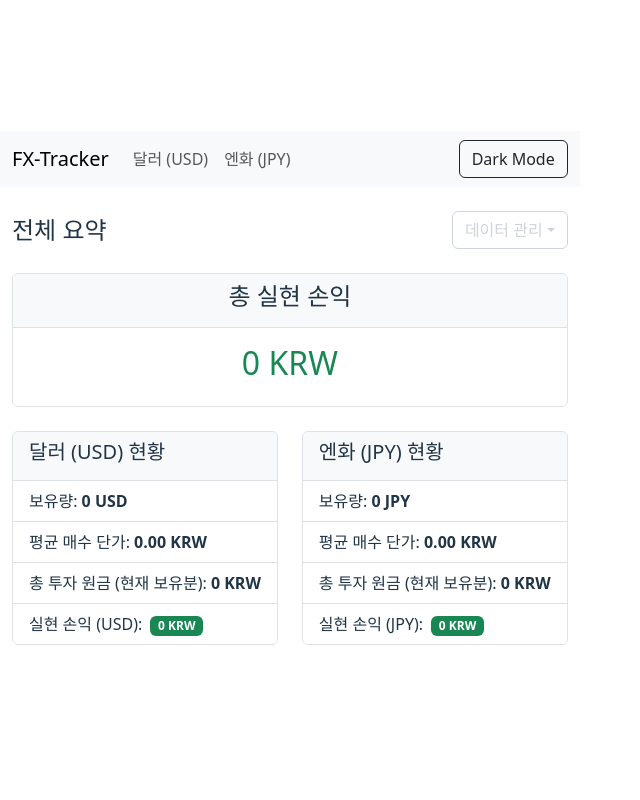
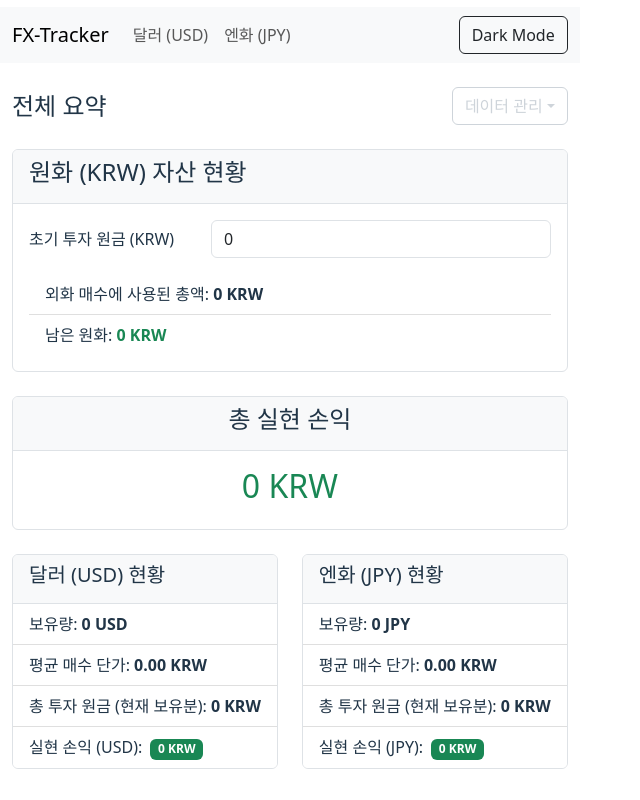
Before and after one commit to yeob77/fx-tracker, a React (Vite) app: page / in a window 1280 px wide. Shown: the whole page, without its empty margins (0-640 px from the left). Built offline with nearby package versions, Linux system fonts and the light colour scheme.

Commit message:
feat: JPY calculation and input improvements

```diff
--- a/src/components/PurchaseModal.tsx
+++ b/src/components/PurchaseModal.tsx
@@ -29,17 +29,21 @@ const PurchaseModal = ({ show, handleClose, onSave, currencyName, currencyCode,
   });
 
   const [calculationMode, setCalculationMode] = useState<'quantity' | 'krw'>('quantity'); // 'quantity' means input quantity, calculate KRW; 'krw' means input KRW, calculate quantity
+  const isJpy = currencyCode === 'JPY';
 
   // Effect to pre-fill form when editingRecord changes
   useEffect(() => {
     if (show && editingRecord) {
-      const calculatedTotalKrw = Number(editingRecord.purchasePrice) * Number(editingRecord.initialQuantity);
+      const isJpyEdit = editingRecord.currency === 'JPY';
+      const displayPrice = isJpyEdit ? editingRecord.purchasePrice * 100 : editingRecord.purchasePrice;
+      const calculatedTotalKrw = Math.round(editingRecord.purchasePrice * editingRecord.initialQuantity);
+
       setFormData({
         currency: editingRecord.currency,
         purchaseDate: editingRecord.purchaseDate,
-        purchasePrice: String(editingRecord.purchasePrice),
+        purchasePrice: String(displayPrice),
         initialQuantity: String(editingRecord.initialQuantity),
-        totalKrwAmount: String(calculatedTotalKrw), // Calculate and set
+        totalKrwAmount: String(calculatedTotalKrw),
         memo: editingRecord.memo || '',
         fee: String(editingRecord.fee || 0),
       });
@@ -57,38 +61,38 @@ const PurchaseModal = ({ show, handleClose, onSave, currencyName, currencyCode,
     setCalculationMode('quantity'); // Reset mode when modal opens
   }, [show, editingRecord, currencyCode]);
 
-  // No longer need a separate useEffect for calculatedKrwAmount as it's handled in handleChange
-  // const [calculatedKrwAmount, setCalculatedKrwAmount] = useState(0);
-
   const handleChange = (e: React.ChangeEvent<HTMLInputElement>) => {
     const { name, value } = e.target;
     setFormData(prev => {
       const newFormData = { ...prev, [name]: value };
 
-      const numPurchasePrice = Number(newFormData.purchasePrice) || 0;
-      let numInitialQuantity = Number(newFormData.initialQuantity) || 0;
-      let numTotalKrwAmount = Number(newFormData.totalKrwAmount) || 0;
+      const displayPrice = Number(newFormData.purchasePrice) || 0;
+      const effectiveRate = isJpy ? displayPrice / 100 : displayPrice;
+
+      const numInitialQuantity = Number(newFormData.initialQuantity) || 0;
+      const numTotalKrwAmount = Number(newFormData.totalKrwAmount) || 0;
 
       if (name === 'purchasePrice' || name === 'initialQuantity') {
         if (calculationMode === 'quantity') { // User is inputting quantity, calculate KRW
-          newFormData.totalKrwAmount = String(numPurchasePrice * numInitialQuantity);
-        } else { // User is inputting KRW, calculate quantity
-          if (numPurchasePrice > 0) {
-            newFormData.initialQuantity = String(numTotalKrwAmount / numPurchasePrice);
+          newFormData.totalKrwAmount = String(Math.round(effectiveRate * numInitialQuantity));
+        } else { // User is inputting KRW, but changed price or quantity field (less common)
+          if (effectiveRate > 0) {
+            const calculatedQuantity = numTotalKrwAmount / effectiveRate;
+            newFormData.initialQuantity = String(parseFloat(calculatedQuantity.toFixed(2)));
           } else {
             newFormData.initialQuantity = '';
           }
         }
       } else if (name === 'totalKrwAmount') {
         if (calculationMode === 'krw') { // User is inputting KRW, calculate quantity
-          if (numPurchasePrice > 0) {
-            newFormData.initialQuantity = String(numTotalKrwAmount / numPurchasePrice);
+          if (effectiveRate > 0) {
+            const calculatedQuantity = numTotalKrwAmount / effectiveRate;
+            newFormData.initialQuantity = String(parseFloat(calculatedQuantity.toFixed(2)));
           } else {
             newFormData.initialQuantity = '';
           }
-        } else { // This case should not happen if mode is 'quantity' and totalKrwAmount is changed directly
-          // But if it does, recalculate totalKrwAmount based on price and quantity
-          newFormData.totalKrwAmount = String(numPurchasePrice * numInitialQuantity);
+        } else { // User is inputting quantity, but changed KRW field (should be disabled)
+          newFormData.totalKrwAmount = String(Math.round(effectiveRate * numInitialQuantity));
         }
       }
       return newFormData;
@@ -96,11 +100,12 @@ const PurchaseModal = ({ show, handleClose, onSave, currencyName, currencyCode,
   };
 
   const handleSave = () => {
-    const numPurchasePrice = Number(formData.purchasePrice);
+    const displayPrice = Number(formData.purchasePrice);
+    const rateToStore = isJpy ? displayPrice / 100 : displayPrice;
     const numInitialQuantity = Number(formData.initialQuantity);
     const numFee = Number(formData.fee);
 
-    if (numPurchasePrice <= 0 || numInitialQuantity <= 0) {
+    if (displayPrice <= 0 || numInitialQuantity <= 0) {
       alert('환율과 수량은 0보다 커야 합니다.');
       return;
     }
@@ -108,7 +113,7 @@ const PurchaseModal = ({ show, handleClose, onSave, currencyName, currencyCode,
       id: editingRecord?.id,
       ...formData,
       currency: formData.currency as Currency,
-      purchasePrice: numPurchasePrice,
+      purchasePrice: rateToStore,
       initialQuantity: numInitialQuantity,
       fee: numFee,
     });
@@ -156,11 +161,11 @@ const PurchaseModal = ({ show, handleClose, onSave, currencyName, currencyCode,
           </Form.Group>
 
           <Form.Group className="mb-3" controlId="purchasePrice">
-            <Form.Label>환율 (1 {currencyCode} 당 KRW)</Form.Label>
+            <Form.Label>환율 (1{isJpy ? '00' : ''} {currencyCode} 당 KRW)</Form.Label>
             <Form.Control
               type="number"
               name="purchasePrice"
-              placeholder="예: 9.40"
+              placeholder={isJpy ? "예: 930.97" : "예: 1380.50"}
               value={formData.purchasePrice}
               onChange={handleChange}
             />
@@ -203,6 +208,7 @@ const PurchaseModal = ({ show, handleClose, onSave, currencyName, currencyCode,
               type="text"
               name="memo"
               placeholder="예: 월급날 환전"
+              value={formData.memo}
               onChange={handleChange}
             />
           </Form.Group>
--- a/src/components/SaleModal.tsx
+++ b/src/components/SaleModal.tsx
@@ -31,12 +31,17 @@ const SaleModal = ({ show, handleClose, onSave, holdings, currencyName, currency
   const [selectedLotId, setSelectedLotId] = useState<string | null>(null);
   const [fee, setFee] = useState<string>(''); // Changed to string
 
+  const isJpy = currencyCode === 'JPY';
+
   // Reset form or pre-fill when modal is opened/closed or editingRecord changes
   useEffect(() => {
     if (show) {
       if (editingRecord) {
+        const isJpyEdit = currencyCode === 'JPY'; // Use currencyCode from props for consistency
+        const displaySalePrice = isJpyEdit ? editingRecord.salePrice * 100 : editingRecord.salePrice;
+
         setSaleDate(editingRecord.saleDate);
-        setSalePrice(String(editingRecord.salePrice)); // Convert to string
+        setSalePrice(String(displaySalePrice)); // Convert to string
         setQuantity(String(editingRecord.quantity)); // Convert to string
         setSelectedLotId(editingRecord.purchaseLotId);
         setFee(String(editingRecord.fee || 0)); // Convert to string
@@ -48,21 +53,22 @@ const SaleModal = ({ show, handleClose, onSave, holdings, currencyName, currency
         setFee(''); // Reset to empty string
       }
     }
-  }, [show, editingRecord]);
+  }, [show, editingRecord, currencyCode]);
 
   const handleSave = () => {
+    const displaySalePrice = Number(salePrice);
+    const saleRateToStore = isJpy ? displaySalePrice / 100 : displaySalePrice;
+    const numQuantity = Number(quantity);
+    const numFee = Number(fee);
+
     const selectedLot = holdings.find(lot => lot.id === selectedLotId);
 
     if (!selectedLotId || !selectedLot) {
       alert('판매할 매수 묶음을 선택해주세요.');
       return;
     }
-    // Convert string inputs to numbers for validation and saving
-    const numSalePrice = Number(salePrice);
-    const numQuantity = Number(quantity);
-    const numFee = Number(fee);
 
-    if (numSalePrice <= 0 || numQuantity <= 0) {
+    if (displaySalePrice <= 0 || numQuantity <= 0) {
       alert('환율과 수량은 0보다 커야 합니다.');
       return;
     }
@@ -74,7 +80,7 @@ const SaleModal = ({ show, handleClose, onSave, holdings, currencyName, currency
     onSave({
       id: editingRecord?.id, // Pass id if editing
       saleDate,
-      salePrice: numSalePrice,
+      salePrice: saleRateToStore,
       quantity: numQuantity,
       purchaseLotId: selectedLotId,
       fee: numFee, // Include fee
@@ -99,8 +105,8 @@ const SaleModal = ({ show, handleClose, onSave, holdings, currencyName, currency
             />
           </Form.Group>
           <Form.Group className="mb-3">
-            <Form.Label>매도 환율 (1 {currencyCode} 당 KRW)</Form.Label>
-            <Form.Control type="number" placeholder="예: 9.55" value={salePrice} onChange={e => setSalePrice(e.target.value)} />
+            <Form.Label>매도 환율 (1{isJpy ? '00' : ''} {currencyCode} 당 KRW)</Form.Label>
+            <Form.Control type="number" placeholder={isJpy ? "예: 930.97" : "예: 1380.50"} value={salePrice} onChange={e => setSalePrice(e.target.value)} />
           </Form.Group>
           <Form.Group className="mb-3">
             <Form.Label>매도 수량 ({currencyCode})</Form.Label>
@@ -146,7 +152,7 @@ const SaleModal = ({ show, handleClose, onSave, holdings, currencyName, currency
                     />
                   </td>
                   <td>{lot.purchaseDate}</td>
-                  <td>{lot.purchasePrice.toFixed(2)}</td>
+                  <td>{(isJpy ? lot.purchasePrice * 100 : lot.purchasePrice).toFixed(2)}</td>
                   <td>{lot.remainingQuantity.toLocaleString()} {currencyCode}</td>
                 </tr>
               ))}
--- a/src/pages/HomePage.tsx
+++ b/src/pages/HomePage.tsx
@@ -1,8 +1,8 @@
 import { useTheme } from '../contexts/ThemeContext';
 import { useLocalStorage } from '../hooks/useLocalStorage';
-import { useRef } from 'react';
+import { useRef, useState, useEffect } from 'react';
 import type { PurchaseLot, SaleRecord } from '../types/definitions';
-import { Card, ListGroup, Badge, Row, Col, Dropdown } from 'react-bootstrap'; // Import Button
+import { Card, ListGroup, Badge, Row, Col, Dropdown, Form } from 'react-bootstrap'; // Import Form
 
 // Chart imports
 import {
@@ -30,10 +30,17 @@ ChartJS.register(
 
 const HomePage = () => {
   const { theme } = useTheme();
+  const [initialKrw, setInitialKrw] = useLocalStorage<number>('initialKrw', 0);
+  const [krwInput, setKrwInput] = useState(initialKrw.toString());
+
   const [usdLots] = useLocalStorage<PurchaseLot[]>('usdLots', []);
   const [usdSales] = useLocalStorage<SaleRecord[]>('usdSales', []);
   const [jpyLots] = useLocalStorage<PurchaseLot[]>('jpyLots', []);
   const [jpySales] = useLocalStorage<SaleRecord[]>('jpySales', []);
+
+  useEffect(() => {
+    setKrwInput(initialKrw.toString());
+  }, [initialKrw]);
 
   const calculateSummary = (lots: PurchaseLot[], sales: SaleRecord[]) => {
     const holdings = lots.filter(lot => lot.remainingQuantity > 0);
@@ -58,11 +65,28 @@ const HomePage = () => {
   const usdSummary = calculateSummary(usdLots, usdSales);
   const jpySummary = calculateSummary(jpyLots, jpySales);
 
+  const totalKrwInvested = usdLots.reduce((sum, lot) => sum + (lot.purchasePrice * lot.initialQuantity), 0) + jpyLots.reduce((sum, lot) => sum + (lot.purchasePrice * lot.initialQuantity), 0);
+  const remainingKrw = initialKrw - totalKrwInvested;
+
   const grandTotalRealizedProfit = usdSummary.totalRealizedProfit + jpySummary.totalRealizedProfit;
 
   const formatKrw = (amount: number) => {
     return `${amount >= 0 ? '' : '-'}${Math.abs(amount).toLocaleString(undefined, { maximumFractionDigits: 0 })} KRW`;
   }
+
+  const handleKrwInputChange = (e: React.ChangeEvent<HTMLInputElement>) => {
+    setKrwInput(e.target.value);
+  };
+
+  const handleKrwInputBlur = () => {
+    const value = parseFloat(krwInput);
+    if (!isNaN(value)) {
+      setInitialKrw(value);
+    } else {
+      setInitialKrw(0);
+      setKrwInput('0');
+    }
+  };
 
   // --- Chart Data Preparation ---
   const getCumulativeSalesData = (sales: SaleRecord[]) => {
@@ -157,6 +181,7 @@ const HomePage = () => {
 
   const handleExportData = () => {
     const dataToExport = {
+      initialKrw: JSON.parse(localStorage.getItem('initialKrw') || '0'),
       usdLots: JSON.parse(localStorage.getItem('usdLots') || '[]'),
       usdSales: JSON.parse(localStorage.getItem('usdSales') || '[]'),
       jpyLots: JSON.parse(localStorage.getItem('jpyLots') || '[]'),
@@ -188,6 +213,9 @@ const HomePage = () => {
         // Basic validation
         if (importedData.usdLots && importedData.usdSales && importedData.jpyLots && importedData.jpySales) {
           if (window.confirm('데이터를 가져오면 현재 모든 기록이 덮어씌워집니다. 계속하시겠습니까?')) {
+            if (importedData.initialKrw) {
+              localStorage.setItem('initialKrw', JSON.stringify(importedData.initialKrw));
+            }
             localStorage.setItem('usdLots', JSON.stringify(importedData.usdLots));
             localStorage.setItem('usdSales', JSON.stringify(importedData.usdSales));
             localStorage.setItem('jpyLots', JSON.stringify(importedData.jpyLots));
@@ -218,6 +246,7 @@ const HomePage = () => {
       localStorage.removeItem('jpyLots');
       localStorage.removeItem('jpySales');
       localStorage.removeItem('theme'); // Also reset theme
+      localStorage.removeItem('initialKrw');
       alert('모든 데이터가 삭제되었습니다. 앱을 새로고침합니다.');
       window.location.reload(); // Reload page to reflect changes
     }
@@ -252,6 +281,38 @@ const HomePage = () => {
           />
         </Col>
       </Row>
+
+      <Card className="mb-4">
+        <Card.Header>
+          <h4>원화 (KRW) 자산 현황</h4>
+        </Card.Header>
+        <Card.Body>
+          <Form>
+            <Form.Group as={Row} className="mb-3" controlId="initialKrw">
+              <Form.Label column sm="4">
+                초기 투자 원금 (KRW)
+              </Form.Label>
+              <Col sm="8">
+                <Form.Control
+                  type="number"
+                  value={krwInput}
+                  onChange={handleKrwInputChange}
+                  onBlur={handleKrwInputBlur}
+                  placeholder="초기 투자 원금을 입력하세요"
+                />
+              </Col>
+            </Form.Group>
+          </Form>
+          <ListGroup variant="flush">
+            <ListGroup.Item>
+              외화 매수에 사용된 총액: <strong>{formatKrw(totalKrwInvested)}</strong>
+            </ListGroup.Item>
+            <ListGroup.Item>
+              남은 원화: <strong className={remainingKrw >= 0 ? 'text-success' : 'text-danger'}>{formatKrw(remainingKrw)}</strong>
+            </ListGroup.Item>
+          </ListGroup>
+        </Card.Body>
+      </Card>
 
       <Card className="mb-4 text-center">
         <Card.Header>
```
